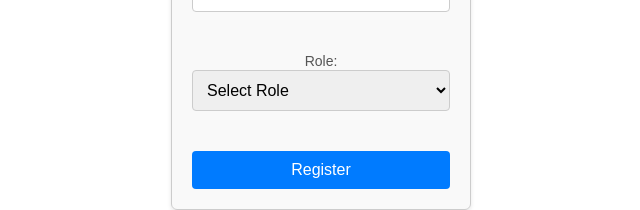
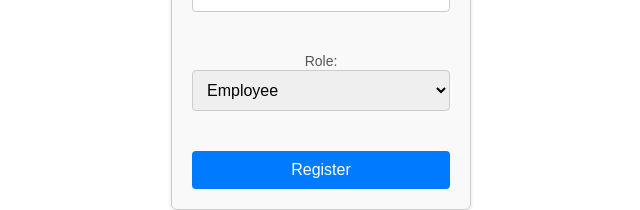
Before and after one commit to kiplangatwayne/Inventorymanagementassetprofessional, a React (Create React App) app in the folder frontend/: page /register in a window 1280 px wide. Shown: the part 439-649 px from the top of the page, without its empty margins (319-959 px from the left). Built offline with nearby package versions, Linux system fonts and the light colour scheme.

Commit message:
Changes to the login styling

```diff
--- a/frontend/src/components/Login.js
+++ b/frontend/src/components/Login.js
@@ -54,19 +54,19 @@ function Login() {
       <h1>Login</h1>
       <form onSubmit={handleLogin}>
         <div className="form-group">
-          <label htmlFor="username">Username</label>
           <input
             type="text"
             name="username"
             value={formData.username}
+            placeholder='Username'
             onChange={handleInputChange}
           />
         </div>
         <div className="form-group">
-          <label htmlFor="password">Password</label>
           <input
             type="password"
             name="password"
+            placeholder='Password'
             value={formData.password}
             onChange={handleInputChange}
           />
--- a/frontend/src/components/Register.js
+++ b/frontend/src/components/Register.js
@@ -79,9 +79,9 @@ function Register() {
               value={formData.role}
               onChange={handleChange}
             >
-              <option value="">Select Role</option>
-              <option value="user">User</option>
-              <option value="admin">Admin</option>
+              <option value="Employee">Employee</option>
+            <option value="Procurement Manager">Procurement Manager</option>
+            <option value="Admin">Admin</option>
             </select>
           </div>
           {error && <p className="error">{error}</p>}
```
